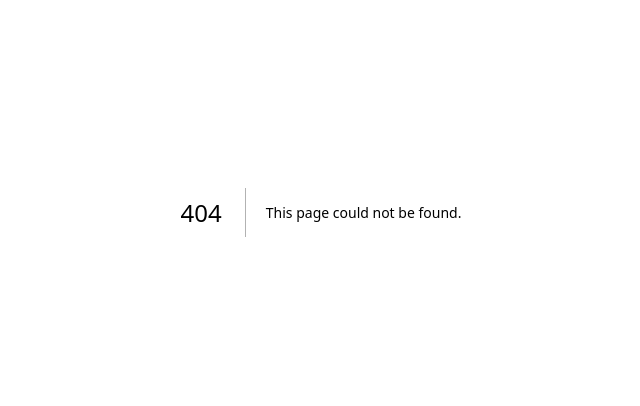
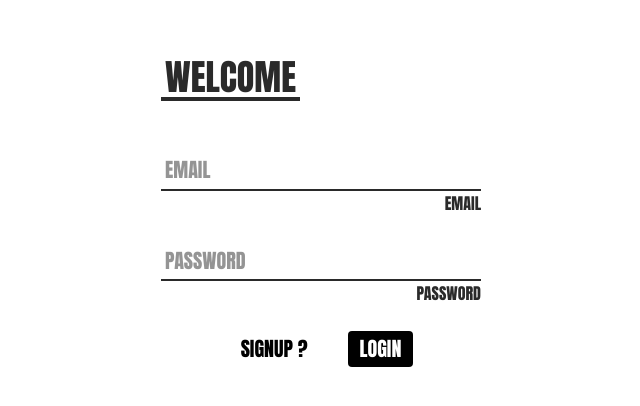
Before and after one commit to ariankheradmand/GSAP-Practice, a Next.js app: page /PageTransition in a window 1280 px wide. Before the commit this address had no page. Shown: the part 188-594 px from the top of the page, without its empty margins (319-959 px from the left). Built offline with nearby package versions, Linux system fonts and the light colour scheme.

Commit message:
PageTranstion

```diff
--- /dev/null
+++ b/app/PageTransition/page.js
@@ -0,0 +1,143 @@
+"use client";
+
+import Intro from "@/components/Intro";
+import { useGSAP } from "@gsap/react";
+import gsap from "gsap";
+import { useRef, useState } from "react";
+
+function Page() {
+  const [login, setLogin] = useState(true);
+  const usernameRef = useRef(null);
+  const emailRef = useRef(null);
+  const passwordRef = useRef(null);
+
+  useGSAP(() => {
+    const tl = gsap.timeline();
+    tl.to(".liness", {
+      y: "100%",
+      stagger: { amount: gsap.utils.random(0.2, 0.4), from: "random" },
+      ease: "power1",
+    });
+  }, [login]);
+
+  return (
+    <div className="w-full h-screen flex items-center justify-center font-Anton">
+      <Intro />
+      {login ? (
+        <div className="w-[360px] h-[335px] flex items-center justify-center relative overflow-hidden rounded-sm">
+          <div
+            key={login}
+            className=" absolute left-0 top-0 w-full h-full flex items-center z-20 pointer-events-none "
+          >
+            {Array.from({ length: 10 }).map((_, i) => (
+              <div
+                key={i}
+                className="liness h-full w-[10%] border-t border-black bg-white  "
+              />
+            ))}
+          </div>
+          <form className=" bg-white px-5 py-3  flex flex-col items-start justify-between gap-7 w-[360px] h-[335px]">
+            <h3 className="px-1 text-4xl border-b-4 ">WELCOME</h3>
+            <div className="relative w-full">
+              <input
+                className="w-12/12 h-10 px-1 text-xl border-b-2"
+                placeholder="EMAIL"
+              />
+              <div ref={emailRef} className="absolute right-0">
+                EMAIL
+              </div>
+            </div>
+            <div className="relative w-full">
+              <input
+                className="w-12/12 h-10 px-1 text-xl border-b-2"
+                placeholder="PASSWORD"
+              />
+              <div ref={passwordRef} className="absolute right-0">
+                PASSWORD
+              </div>
+            </div>
+            <div className="flex items-center justify-center w-full gap-7">
+              <button
+                onClick={() => {
+                  setLogin(false);
+                }}
+                className="text-xl bg-white text-black cursor-pointer px-3 py-1 rounded-sm hover:scale-105 transition-all"
+              >
+                SIGNUP ?
+              </button>
+              <button
+                type="button"
+                onClick={() => {
+                  setLoading(true);
+                }}
+                className="text-xl bg-black text-white px-3 py-1 cursor-pointer rounded-sm hover:scale-105 transition-all "
+              >
+                LOGIN
+              </button>
+            </div>
+          </form>
+        </div>
+      ) : (
+        <div className="w-[360px] h-[335px] flex items-center justify-center relative overflow-hidden rounded-sm">
+          <div
+            key={login}
+            className=" absolute left-0 top-0 w-full h-full flex items-center z-20 pointer-events-none "
+          >
+            {Array.from({ length: 10 }).map((_, i) => (
+              <div
+                key={i}
+                className="liness h-full w-[10%] border-t border-black bg-white  "
+              />
+            ))}
+          </div>
+          <form className=" bg-white px-5 py-3 flex flex-col items-start justify-center gap-7 w-[360px] h-[335px]">
+            <h3 className="px-1 text-4xl border-b-4 ">WELCOME BACK</h3>
+            <div className="relative w-full">
+              <input
+                className="w-12/12 h-10 px-1 text-xl border-b-2"
+                placeholder="EMAIL"
+              />
+              <div ref={emailRef} className="absolute right-0">
+                EMAIL
+              </div>
+            </div>
+            <div className="relative w-full">
+              <input
+                className="w-12/12 h-10 px-1 text-xl border-b-2"
+                placeholder="USERNAME"
+              />
+              <div ref={usernameRef} className="absolute right-0">
+                USERNAME
+              </div>
+            </div>
+            <div className="relative w-full">
+              <input
+                type="password"
+                className="w-12/12 h-10 px-1 text-xl border-b-2"
+                placeholder="PASSWORD"
+              />
+              <div ref={passwordRef} className="absolute right-0">
+                PASSWORD
+              </div>
+            </div>
+            <div className="flex items-center justify-center w-full gap-7">
+              <button className="text-xl bg-black text-white px-3 py-1 cursor-pointer rounded-sm hover:scale-105 transition-all">
+                SIGNUP
+              </button>
+              <button
+                onClick={() => {
+                  setLogin(true);
+                }}
+                className="text-xl bg-white text-black px-3 py-1 cursor-pointer rounded-sm hover:scale-105 transition-all"
+              >
+                LOGIN ?
+              </button>
+            </div>
+          </form>
+        </div>
+      )}
+    </div>
+  );
+}
+
+export default Page;
--- /dev/null
+++ b/components/Intro.js
@@ -0,0 +1,30 @@
+"use client";
+
+import { useGSAP } from "@gsap/react";
+import gsap from "gsap";
+import React from "react";
+
+function Intro() {
+  useGSAP(() => {
+    const tl = gsap.timeline();
+
+    tl.to(".lines", {
+      y: "100%",
+      delay: 0.2,
+      stagger: { amount: gsap.utils.random(0.2, 0.4), from: "random" },
+      ease: "power1"
+    })
+  }, []);
+  return (
+    <div className=" fixed top-0 left-0 flex h-full w-full items-end justify-center pointer-events-none z-500 overflow-hidden">
+      {Array.from({ length: 11 }).map((_, i) => (
+        <div
+          key={i}
+          className="lines h-full w-[10%] border-t border-black bg-white  "
+        />
+      ))}
+    </div>
+  );
+}
+
+export default Intro;
```
